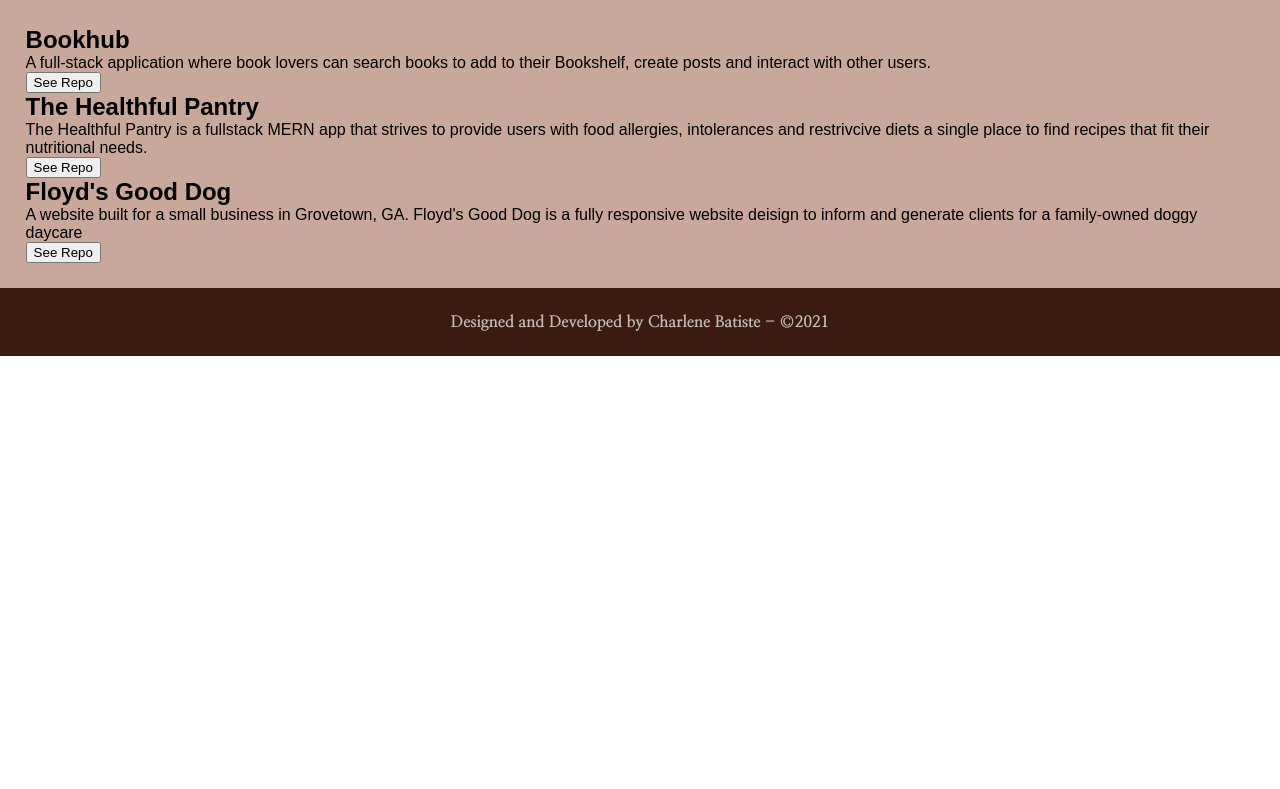
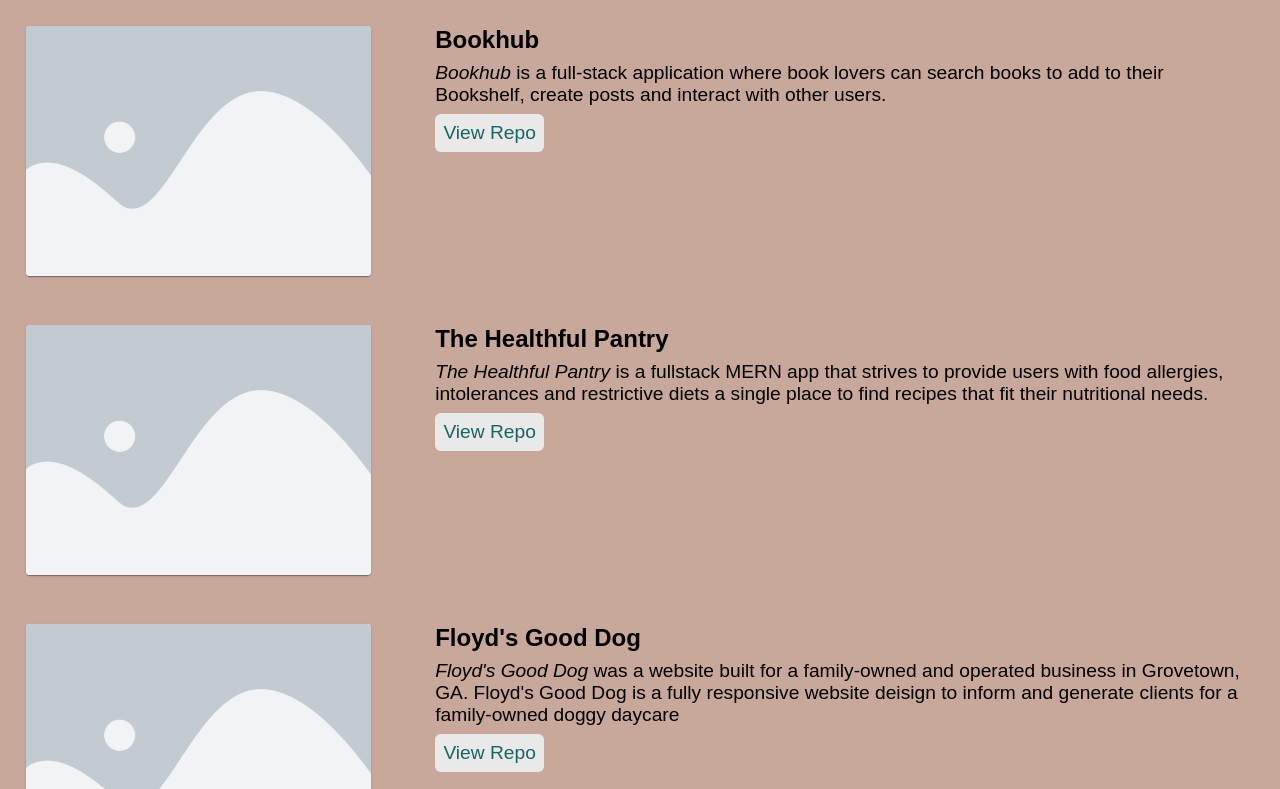
Before and after one commit to charlenebatiste/CB-Engineering, a React (Create React App) app: page / in a window 1280 px wide. Shown: the part 1751-2540 px from the top of the page. Before the commit the page ends 2107 px from the top, so only its background shows below. Built offline with nearby package versions, Linux system fonts and the light colour scheme; a web font is replaced by a local one.

Commit message:
edit portfolio components

```diff
--- a/src/components/Projects.jsx
+++ b/src/components/Projects.jsx
@@ -1,11 +1,25 @@
 import React from "react";
 import "./css/Projects.css";
+import placeholder from "./assets/img.png";
 import {
 	Grid,
+	Card,
 	CardMedia,
+	makeStyles,
 } from "@material-ui/core";
 
+const useStyles = makeStyles({
+	root: {
+		maxWidth: 345,
+	},
+	// media: {
+	// 	height: 140,
+	// },
+});
+
 const Projects = () => {
+	const classes = useStyles();
+
 	return (
 		<section
 			className="ProjectWrapper"
@@ -22,15 +36,42 @@ const Projects = () => {
 					className="project__container"
 					xs={12}
 				>
+					<Grid
+						item
+						xs={12}
+						md={6}
+						lg={4}
+					>
+						<Card
+							className={
+								classes.root
+							}
+						>
+							<CardMedia
+								component="img"
+								alt="Bookhub Image"
+								height="250"
+								image={
+									placeholder
+								}
+							/>
+						</Card>
+					</Grid>
+					<Grid
+						item
+						xs={12}
+						md={6}
+						lg={8}
+					>
 						<Grid item xs={12}>
-						<h1 className="project-title">
+							<h1 className="project__title">
 								Bookhub
 							</h1>
 						</Grid>
-					<Grid item xs={12}>
-						<div>
+						<div className="project__content">
 							<p>
-								A full-stack
+								<em>Bookhub</em>{" "}
+								is a full-stack
 								application where
 								book lovers can
 								search books to
@@ -39,57 +80,132 @@ const Projects = () => {
 								posts and interact
 								with other users.
 							</p>
-							<div>
-								<button>
-									See Repo
-								</button>
+							<div className="project-button__container">
+								<a
+									href="https://github.com/charlenebatiste/BookHub"
+									className="btn"
+								>
+									View Repo
+								</a>
 							</div>
 						</div>
 					</Grid>
 				</Grid>
-				<Grid container xs={12}>
+				<Grid
+					container
+					className="project__container"
+					xs={12}
+				>
+					<Grid
+						item
+						xs={12}
+						md={6}
+						lg={4}
+					>
+						<Card
+							className={
+								classes.root
+							}
+						>
+							<CardMedia
+								component="img"
+								alt="Bookhub Image"
+								height="250"
+								image={
+									placeholder
+								}
+							/>
+						</Card>
+					</Grid>
+					<Grid
+						item
+						xs={12}
+						md={6}
+						lg={8}
+					>
 						<Grid item xs={12}>
-						<h1 className="project-title">
-							The Healthful Pantry
+							<h1 className="project__title">
+								The Healthful
+								Pantry
 							</h1>
 						</Grid>
-					<Grid item>
-						<div>
+						<div className="project__content">
 							<p>
+								<em>
 									The Healthful
-								Pantry is a
-								fullstack MERN app
-								that strives to
-								provide users with
-								food allergies,
+									Pantry
+								</em>{" "}
+								is a fullstack
+								MERN app that
+								strives to provide
+								users with food
+								allergies,
 								intolerances and
-								restrivcive diets
+								restrictive diets
 								a single place to
 								find recipes that
 								fit their
 								nutritional needs.
 							</p>
-							<div>
-								<button>
-									See Repo
-								</button>
+							<div className="project-button__container">
+								<a
+									href="https://github.com/charlenebatiste/the-healthful-pantry"
+									className="btn"
+								>
+									View Repo
+								</a>
 							</div>
 						</div>
 					</Grid>
 				</Grid>
-				<Grid container xs={12}>
+				<Grid
+					container
+					className="project__container"
+					xs={12}
+				>
+					<Grid
+						item
+						xs={12}
+						md={6}
+						lg={4}
+					>
+						<Card
+							className={
+								classes.root
+							}
+						>
+							<CardMedia
+								component="img"
+								alt="Bookhub Image"
+								height="250"
+								image={
+									placeholder
+								}
+							/>
+						</Card>
+					</Grid>
+					<Grid
+						item
+						xs={12}
+						md={6}
+						lg={8}
+					>
 						<Grid item xs={12}>
-						<h1 className="project-title">
+							<h1 className="project__title">
 								Floyd's Good Dog
 							</h1>
 						</Grid>
-					<Grid item>
-						<div>
+						<div className="project__content">
 							<p>
-								A website built
-								for a small
-								business in
-								Grovetown, GA.
+								<em>
+									Floyd's Good
+									Dog
+								</em>{" "}
+								was a website
+								built for a
+								family-owned and
+								operated business
+								in Grovetown, GA.
 								Floyd's Good Dog
 								is a fully
 								responsive website
@@ -99,10 +215,13 @@ const Projects = () => {
 								family-owned doggy
 								daycare
 							</p>
-							<div>
-								<button>
-									See Repo
-								</button>
+							<div className="project-button__container">
+								<a
+									href="https://github.com/charlenebatiste/floyds_good_dog"
+									className="btn"
+								>
+									View Repo
+								</a>
 							</div>
 						</div>
 					</Grid>
--- a/src/components/css/About.css
+++ b/src/components/css/About.css
@@ -4,7 +4,10 @@
 		#6c4a3e,
 		#9b7669
 	); */
-	background-color: #6c4a3e;
+	/* background-color: #6c4a3e; */
+	/* background-color: #9b7669; */
+	background-color: #c8a89b;
+	/* background-color: #764938; */
 	padding: 2%;
 }
 
@@ -13,7 +16,7 @@
 }
 
 .card__text {
-	font-size: 1.4em;
+	font-size: 1.2em;
 }
 
 .about__header {
--- a/src/components/css/Projects.css
+++ b/src/components/css/Projects.css
@@ -5,9 +5,24 @@
 .projects__header {
 	text-align: center;
 	font-size: 1.5em;
-	padding-bottom: 2%;
 }
-
+.project__container {
+	padding: 2% 0;
+}
 .project__title {
-	text-align: center;
+	padding-bottom: 1%;
 }
+.project__content {
+	font-size: 1.2em;
+}
+.project-button__container {
+	padding: 2% 0;
+}
+.btn {
+	padding: 1%;
+	color: #186365;
+	/* color: #764d85; */
+	background-color: #e9e9e9;
+	border-radius: 0.3em;
+	text-decoration: none;
+}
--- a/src/components/css/Skill.css
+++ b/src/components/css/Skill.css
@@ -1,5 +1,6 @@
 .SkillsSection {
-	background-color: #9b7669;
+	/* background-color: #9b7669; */
+	background-color: #e9e9e9;
 	padding: 2em;
 }
 
```
Also changed, not shown: src/components/assets/img.png (added). Lines whose indentation alone changed are shown as unchanged.
